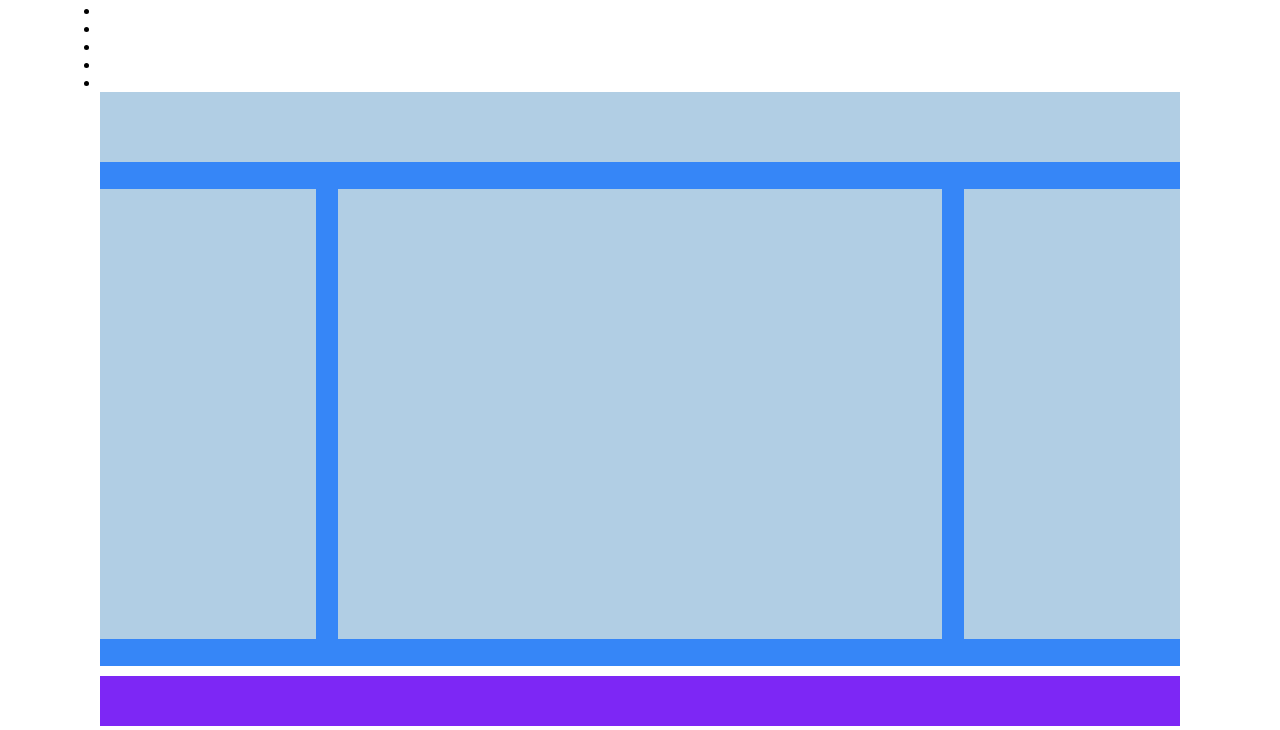
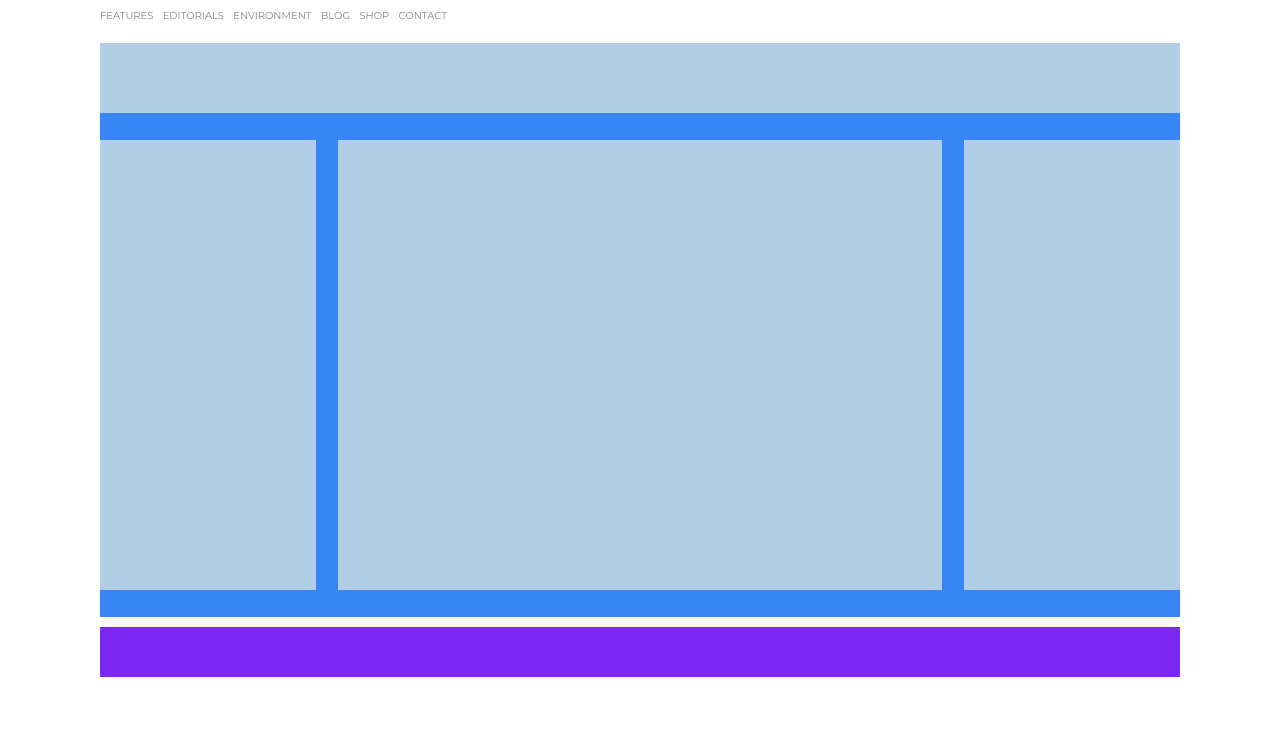
Before and after one commit to andrea-nuzzo/htmlcss-wp, a plain HTML site: page index.html in a window 1280 px wide. Shown: the part 70-800 px from the top of the page. Drawn offline with Linux system fonts and the light colour scheme.

Commit message:
html css - insert nav and formatted

```diff
--- a/css/style.css
+++ b/css/style.css
@@ -3,6 +3,7 @@
   margin: 0;
   padding: 0;
   box-sizing: border-box;
+  font-family: 'Montserrat', sans-serif;
 }
 /* COLOR PALETTE */
   /* header D881E0 */
@@ -29,12 +30,19 @@ body{
   padding-right: 10px;
 }
 
-
-.header-bottom{
-  height: 420px;
-  background-color: #E0D686;
+nav{
   margin: 20px 0;
 }
+
+ul li {
+  list-style: none;
+  display: inline-block;
+  text-transform: uppercase;
+  color: #858585;
+  font-size: 10px;
+  margin-right: 5px;
+}
+
 
 /* <--- MAIN --->   */
 main{
--- a/index.html
+++ b/index.html
@@ -7,6 +7,9 @@
     <meta name="viewport" content="width=device-width, initial-scale=1.0">
     <link rel="stylesheet" href="css/style.css">
     <title>Layout Neori wordpress</title>
+    <link rel="preconnect" href="https://fonts.googleapis.com">
+    <link rel="preconnect" href="https://fonts.gstatic.com" crossorigin>
+    <link href="https://fonts.googleapis.com/css2?family=Montserrat:wght@200;400&display=swap" rel="stylesheet">
 </head>
 <body class="debug">
 
@@ -15,11 +18,11 @@
         <nav>
             <ul>
                 <li><a href="#"></a>features</li>
-                <li><a href="#"></a></li>
-                <li><a href="#"></a></li>
-                <li><a href="#"></a></li>
-                <li><a href="#"></a></li>
-                <li><a href="#"></a></li>
+                <li><a href="#"></a>editorials</li>
+                <li><a href="#"></a>environment</li>
+                <li><a href="#"></a>blog</li>
+                <li><a href="#"></a>shop</li>
+                <li><a href="#"></a>contact</li>
             </ul>
         </nav>
     </header>
```
